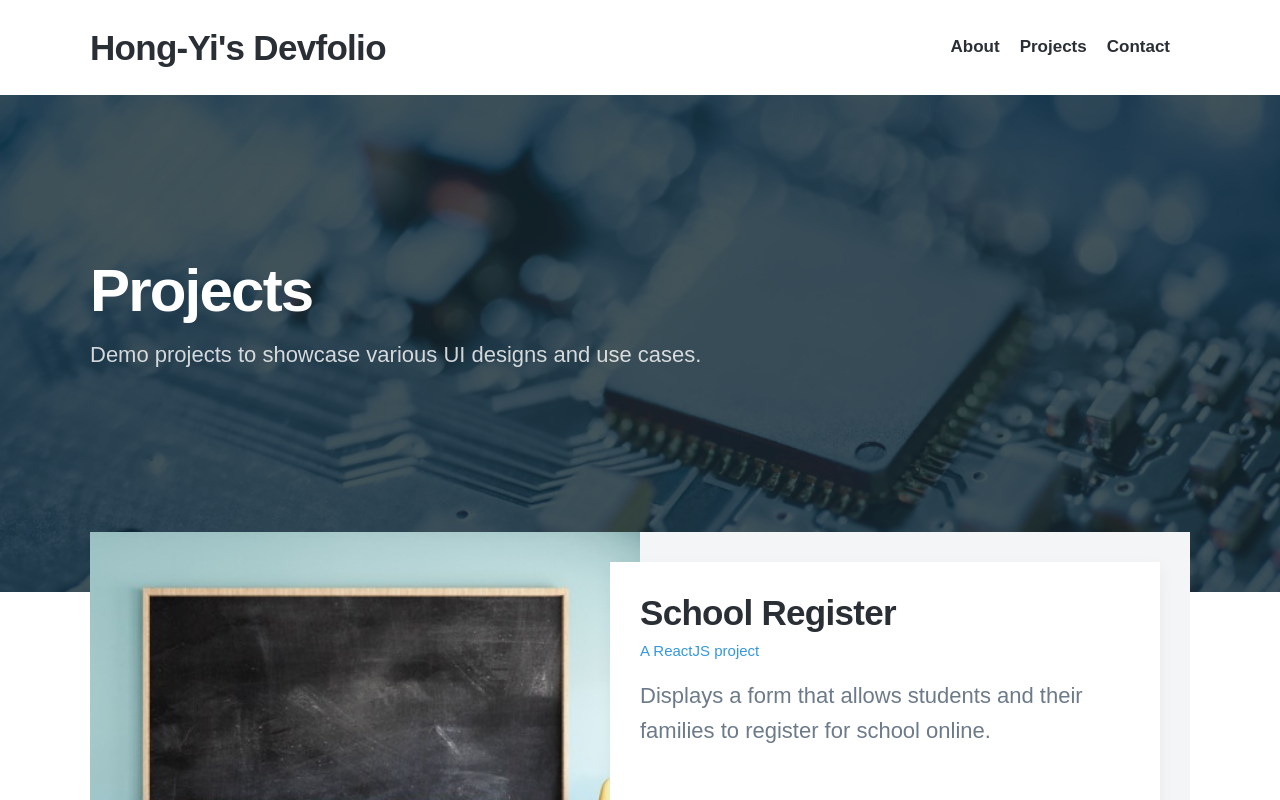
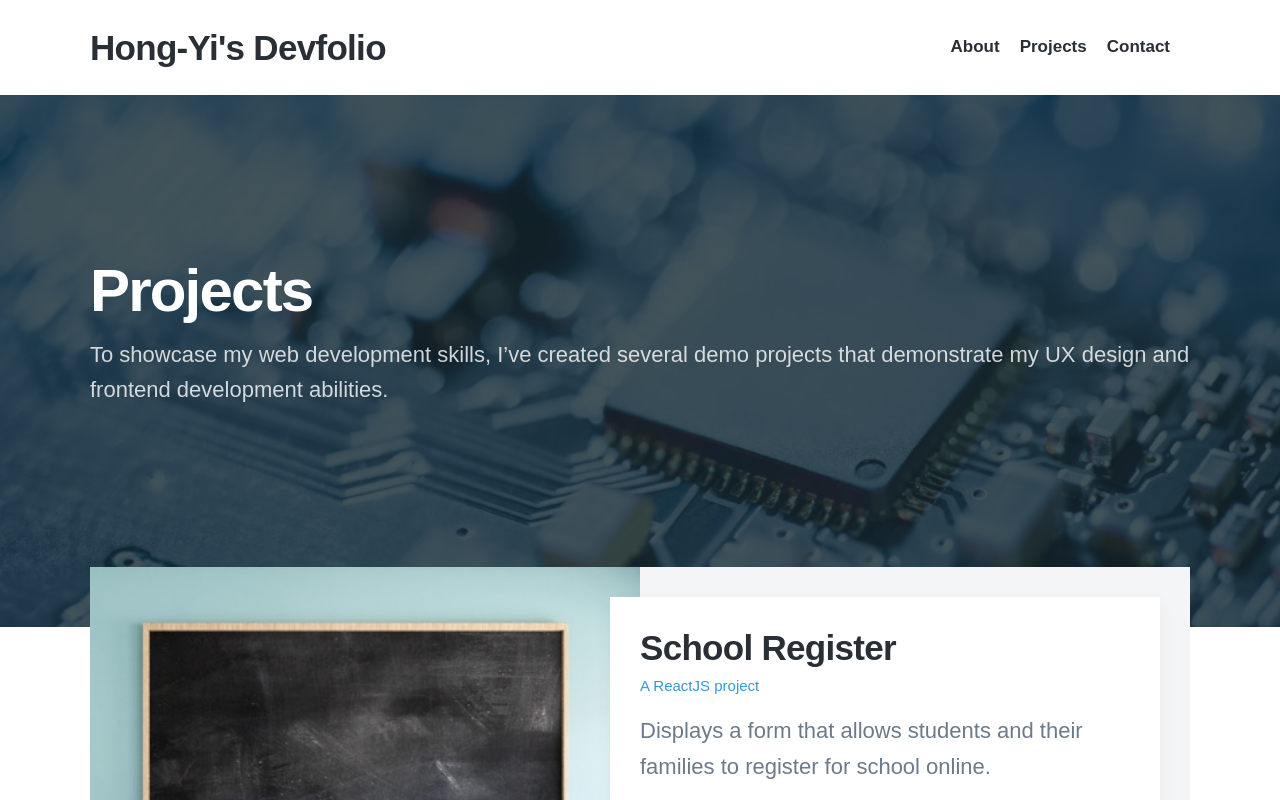
Before and after one commit to wanghy7102/devfolio, a React (Vite) app: page /projects in a window 1280 px wide. Shown: the top 800 px of the page. Built offline with nearby package versions, Linux system fonts and the light colour scheme; a web font is replaced by a local one.

Commit message:
Improve wording

```diff
--- a/src/contact/Hero.jsx
+++ b/src/contact/Hero.jsx
@@ -13,8 +13,9 @@ const Hero = () => {
       <div className="wrap">
         <h1>Contact</h1>
         <p>
-          Personal comes with a built-in contact form that's free and easy to
-          set up.
+          Thank you for visiting my website! If you have any questions or
+          comments, please feel free to contact me using the form below. I will
+          respond as soon as possible.
         </p>
       </div>
     </section>
--- a/src/home/Hero.jsx
+++ b/src/home/Hero.jsx
@@ -16,8 +16,9 @@ const Hero = () => {
       <div className="wrap">
         <h1>Hi, I am Hong-Yi</h1>
         <p>
-          I am a full-stack developer with more than 10 years of experience. How
-          can i be of service?
+          I’m a full-stack developer with 10+ years of experience. I specialize
+          in Azure cloud development, and I’m passionate about creating
+          beautiful, functional websites that help businesses grow.
         </p>
 
         <ul className="socials">
--- a/src/projects/Hero.jsx
+++ b/src/projects/Hero.jsx
@@ -12,7 +12,11 @@ const Hero = () => {
 
       <div className="wrap">
         <h1>Projects</h1>
-        <p>Demo projects to showcase various UI designs and use cases.</p>
+        <p>
+          To showcase my web development skills, I’ve created several demo
+          projects that demonstrate my UX design and frontend development
+          abilities.
+        </p>
       </div>
     </section>
   );
```
